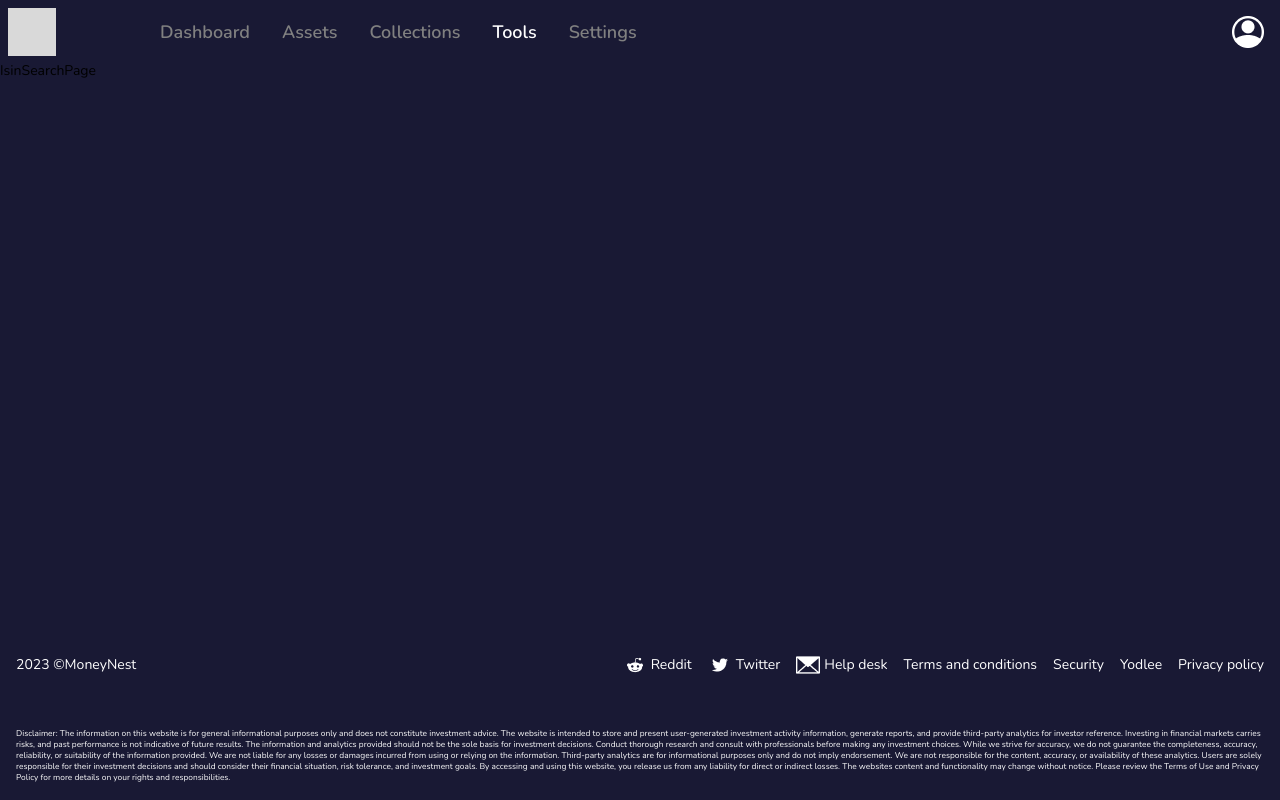
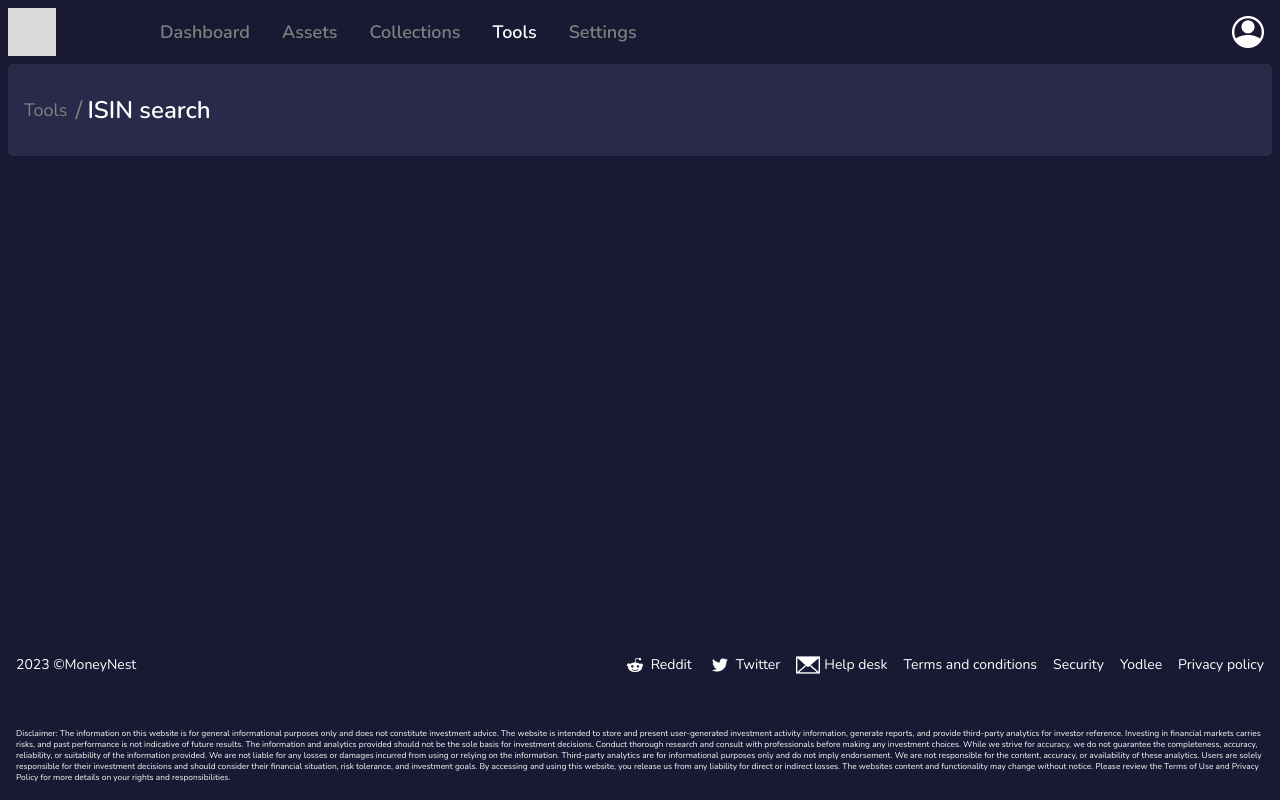
Before and after one commit to Jenya-b/moneynest, a React (Create React App) app: page /tools/isin-search in a window 1280 px wide. Built offline with nearby package versions, Linux system fonts and the light colour scheme.

Commit message:
feat: add Breadcrumbs component

```diff
--- a/src/constants/menu.ts
+++ b/src/constants/menu.ts
@@ -74,3 +74,12 @@ export const footerMenu = [
     path: '#',
   },
 ];
+
+export enum MenuEnum {
+  assets = 'Assets',
+  collections = 'Collections',
+  tools = 'Tools',
+  'isin-search' = 'ISIN search',
+  'isin-info' = 'ISIN info',
+  settings = 'Settings',
+}
--- /dev/null
+++ b/src/modules/components/Breadcrumbs/Breadcrumbs.styled.ts
@@ -0,0 +1,38 @@
+import styled from 'styled-components';
+
+export const Wrapper = styled.div`
+  padding: 30px 16px;
+  background-color: ${({ theme }) => theme.colors.bgTertiary};
+  border-radius: 5px;
+  display: flex;
+  align-items: center;
+  column-gap: 20px;
+  color: ${({ theme }) => theme.colors.textTertiary};
+  font-size: 18px;
+  font-style: normal;
+  font-weight: 400;
+  line-height: normal;
+
+  p {
+    position: relative;
+
+    :last-child {
+      font-size: 24px;
+      font-weight: 600;
+      color: ${({ theme }) => theme.colors.textPrimary};
+    }
+
+    ::after {
+      position: absolute;
+      content: '/';
+      top: 50%;
+      right: -15px;
+      transform: translateY(-50%);
+      font-size: 24px;
+    }
+
+    :last-child::after {
+      display: none;
+    }
+  }
+`;
--- /dev/null
+++ b/src/modules/components/Breadcrumbs/Breadcrumbs.tsx
@@ -0,0 +1,23 @@
+import { MenuEnum } from 'constants/menu';
+import { Wrapper } from './Breadcrumbs.styled';
+
+interface BreadcrumbsProps {
+  pathName: string;
+}
+
+export const Breadcrumbs = ({ pathName }: BreadcrumbsProps) => (
+  <Wrapper>
+    {pathName === '/' ? (
+      <p>Dashboard</p>
+    ) : (
+      <>
+        {pathName
+          .split('/')
+          .filter((item) => item !== '')
+          .map((item) => (
+            <p key={item}>{MenuEnum[item as keyof typeof MenuEnum]}</p>
+          ))}
+      </>
+    )}
+  </Wrapper>
+);
--- a/src/modules/components/Header/Menu/Menu.styled.ts
+++ b/src/modules/components/Header/Menu/Menu.styled.ts
@@ -61,7 +61,7 @@ export const StyledMenu = styled(Menu)`
     padding: 0;
 
     :hover {
-      background-color: ${colors.blackMidnight300};
+      background-color: ${({ theme }) => theme.colors.bgTertiary};
 
       a {
         color: ${({ theme }) => theme.colors.textPrimary};
--- a/src/modules/pages/Dashboard/Dashboard.tsx
+++ b/src/modules/pages/Dashboard/Dashboard.tsx
@@ -1,5 +1,16 @@
+import { useLocation } from 'react-router-dom';
+
+import { Breadcrumbs } from 'modules/components/Breadcrumbs/Breadcrumbs';
+import { Main } from 'styles/components';
+
 export const DashboardPage = () => {
-  return <div>Dashboard</div>;
+  const location = useLocation();
+
+  return (
+    <Main>
+      <Breadcrumbs pathName={location.pathname} />
+    </Main>
+  );
 };
 
 export default DashboardPage;
--- a/src/modules/pages/IsinSearch/IsinSearch.tsx
+++ b/src/modules/pages/IsinSearch/IsinSearch.tsx
@@ -1,5 +1,16 @@
+import { useLocation } from 'react-router-dom';
+import { Main } from 'styles/components';
+
+import { Breadcrumbs } from 'modules/components/Breadcrumbs/Breadcrumbs';
+
 export const IsinSearchPage = () => {
-  return <div>IsinSearchPage</div>;
+  const location = useLocation();
+
+  return (
+    <Main>
+      <Breadcrumbs pathName={location.pathname} />
+    </Main>
+  );
 };
 
 export default IsinSearchPage;
--- /dev/null
+++ b/src/styles/components.ts
@@ -0,0 +1,5 @@
+import styled from 'styled-components';
+
+export const Main = styled.main`
+  padding: 0 8px 20px 8px;
+`;
--- a/src/styles/theme.ts
+++ b/src/styles/theme.ts
@@ -6,6 +6,7 @@ export const theme = createTheme({
   colors: {
     bgPrimary: colors.blackMidnight100,
     bgSecondary: colors.blackMidnight200,
+    bgTertiary: colors.blackMidnight300,
     textPrimary: colors.white,
     textSecondary: colors.grey100,
     textTertiary: colors.grey200,
--- a/src/styles/types.ts
+++ b/src/styles/types.ts
@@ -2,6 +2,7 @@ export interface CustomTheme {
   colors: {
     bgPrimary: string;
     bgSecondary: string;
+    bgTertiary: string;
     textPrimary: string;
     textSecondary: string;
     textTertiary: string;
```
